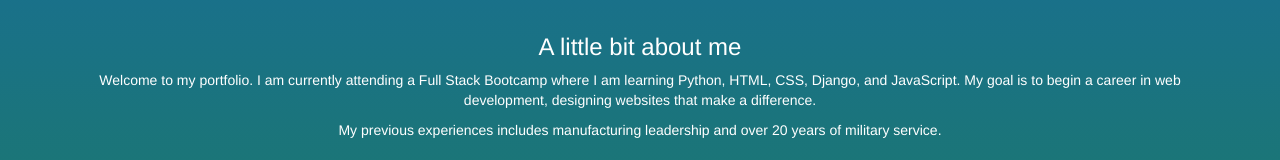
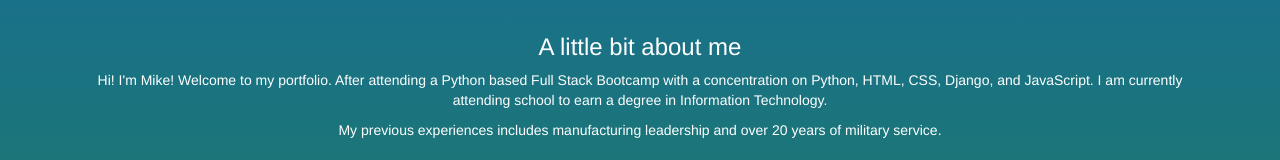
Before and after one commit to MrPrice77/mrprice77.github.io, a plain HTML site: page index.html in a window 1280 px wide. Shown: the part 725-885 px from the top of the page. Drawn offline with nearby package versions, Linux system fonts and the light colour scheme.

Commit message:
Update index.html
Updated who I am

```diff
--- a/index.html
+++ b/index.html
@@ -60,7 +60,7 @@
 <div>
     <div class="container text-center">
         <h3>A little bit about me</h3>
-        <p>Welcome to my portfolio. I am currently attending a Full Stack Bootcamp where I am learning Python, HTML, CSS, Django, and JavaScript. My goal is to begin a career in web development, designing websites that make a difference.</p>
+        <p>Hi! I'm Mike! Welcome to my portfolio. After attending a Python based Full Stack Bootcamp with a concentration on Python, HTML, CSS, Django, and JavaScript. I am currently attending school to earn a degree in Information Technology.</p>
         <p>My previous experiences includes manufacturing leadership and over 20 years of military service.</p>
     </div>
 </div><br/><br/>
```
